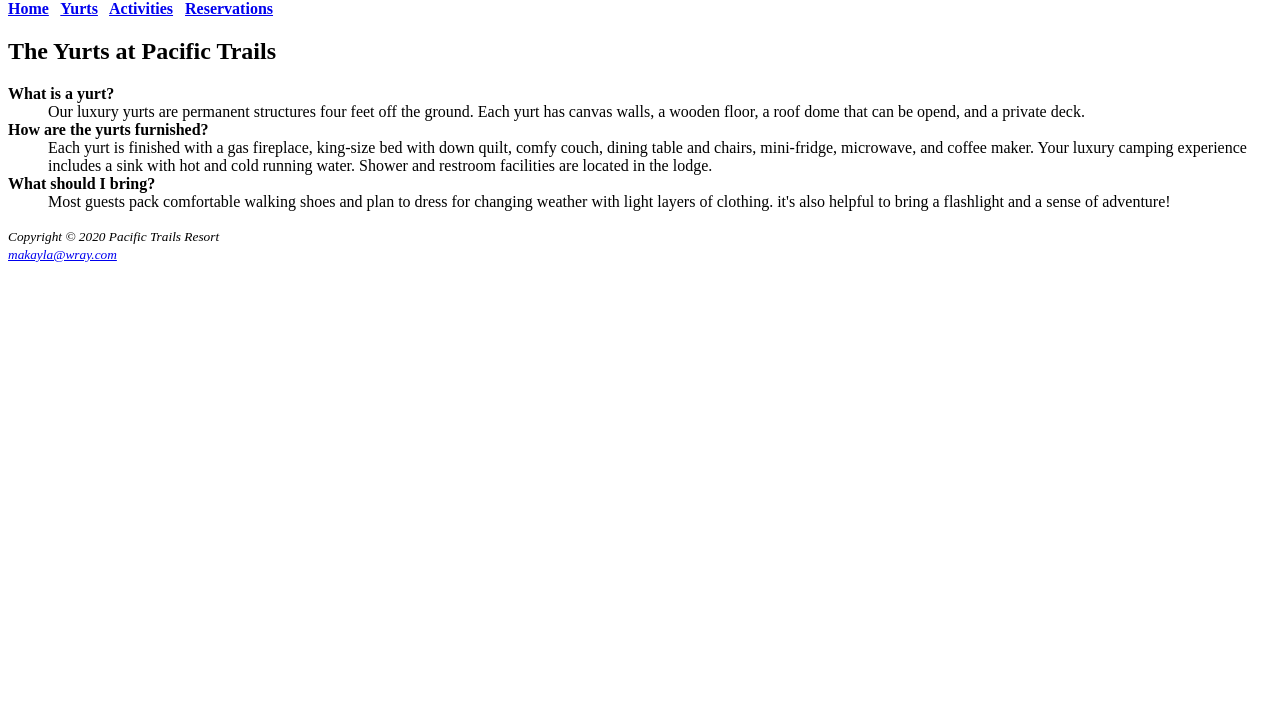
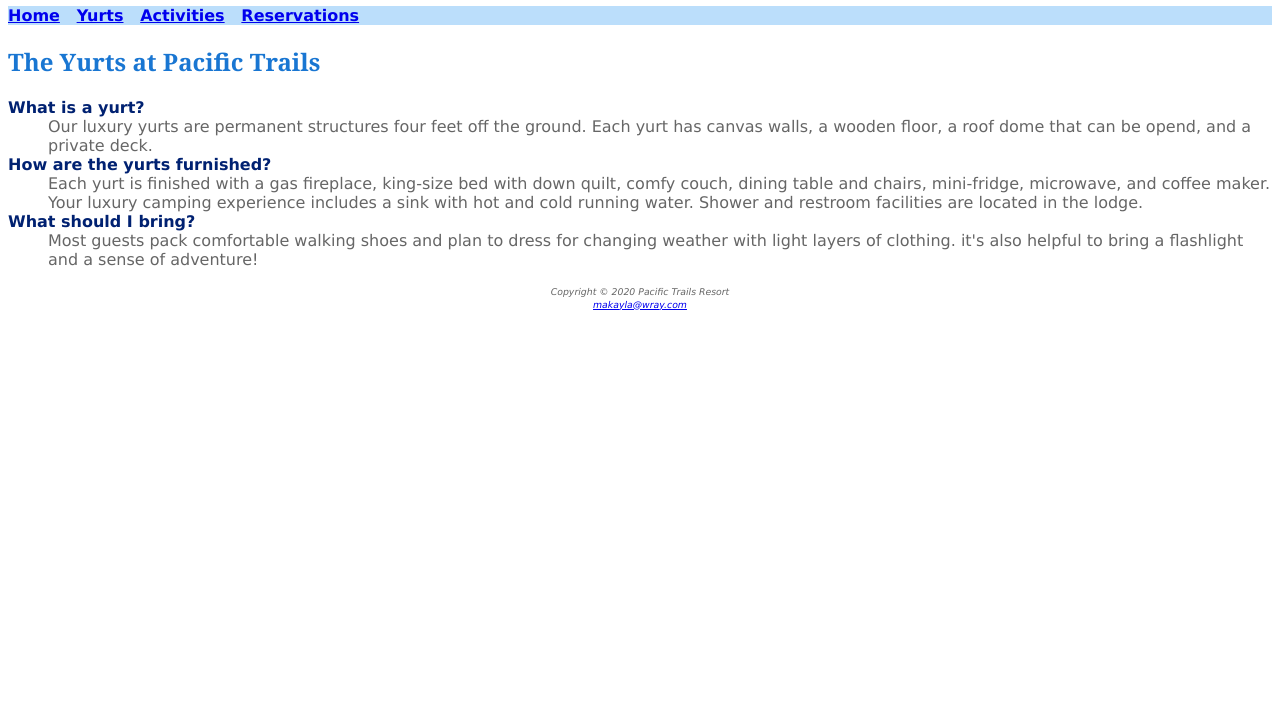
Before and after one commit to MakaylaWray/The-Pacific-Trails-Resort-Webpage, a plain HTML site: page yurts.html in a window 1280 px wide. Shown: the part 80-800 px from the top of the page. Drawn offline with Linux system fonts and the light colour scheme.

```diff
--- a/pacific.css
+++ b/pacific.css
@@ -17,6 +17,7 @@ h1{
 }
 
 nav{
+    background-color: #BBDEFB;
     color: #bbdefb;
     font-weight: bold;
 }
@@ -40,3 +41,9 @@ footer{
     font-style: italic;
     text-align: center;
 }
+
+#wrapper{
+    width: 80%;
+    margin-right: auto;
+    margin-left: auto;
+}
--- a/yurts.html
+++ b/yurts.html
@@ -3,6 +3,7 @@
 <head>
     <meta charset="UTF-8">
     <meta name="viewport" content="width=device-width, initial-scale=1.0">
+    <link rel="stylesheet" href="pacific.css">
     <title>Pacific Trails Resort :: Yurts</title>
 </head>
 <body>
@@ -18,18 +19,18 @@
     <main>
         <h2>The Yurts at Pacific Trails</h2>
         <dl>
-            <dt><strong>What is a yurt?</strong></dt>
+            <dt>What is a yurt?</dt>
             <dd>Our luxury yurts are permanent structures four feet off the ground.
                 Each yurt has canvas walls, a wooden floor, a roof dome that can be opend,
                 and a private deck.
             </dd>
-            <dt><strong>How are the yurts furnished?</strong></dt>
+            <dt>How are the yurts furnished?</dt>
             <dd>Each yurt is finished with a gas fireplace, king-size bed with down quilt,
                 comfy couch, dining table and chairs, mini-fridge, microwave, and coffee maker.
                 Your luxury camping experience includes a sink with hot and cold running water.
                 Shower and restroom facilities are located in the lodge.
             </dd>
-            <dt><strong>What should I bring?</strong></dt>
+            <dt>What should I bring?</dt>
             <dd>Most guests pack comfortable walking shoes and plan to dress for changing weather
                 with light layers of clothing. it's also helpful to bring a flashlight and a sense
                 of adventure!
@@ -38,9 +39,9 @@
     </main>
     <footer>
         <small>
-            <i>Copyright &copy; 2020 Pacific Trails Resort<br>
+            Copyright &copy; 2020 Pacific Trails Resort<br>
             <a href="mailto:mwray1@my.westga.edu"> makayla@wray.com</a>
-            </i>
+
         </small>
 
     </footer>
```
Also changed, not shown: index.html (+2 -1 lines).
